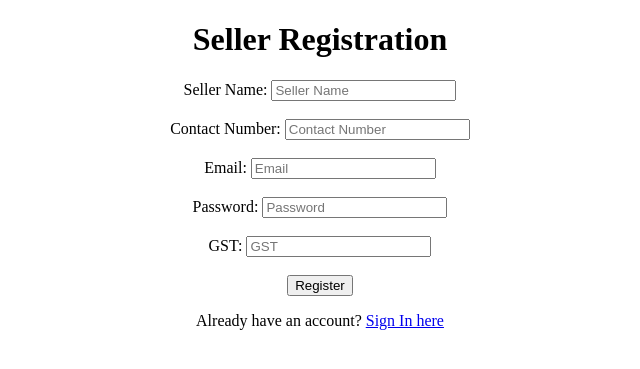
After one commit to OjusSinghal/furno, a Flask app: page /register/seller in a window 1280 px wide. The commit adds this page. Shown: the top 369 px of the page, without its empty margins (320-960 px from the left). Run offline with Flask 2, Linux system fonts and the light colour scheme; parts of the project's set-up code (start-up, migrations or seed data) failed here and were passed over; some libraries are stand-ins or nearby versions.

Commit message:
seller login/register

```diff
--- a/SQL_Queries/createTableQueries.sql
+++ b/SQL_Queries/createTableQueries.sql
@@ -1,3 +1,5 @@
+use furnodb;
+
 create table buyer (
     buyerID char(10) primary key,
     firstName varchar(50) not null,
@@ -154,3 +156,4 @@ create table reviews(
 
 
 show tables;
+select * from seller;
--- a/app.py
+++ b/app.py
@@ -1,3 +1,4 @@
+from doctest import ELLIPSIS_MARKER
 from flask import Flask, appcontext_popped, render_template, request, redirect, url_for, session
 from flask_mysqldb import MySQL
 import MySQLdb.cursors
@@ -56,10 +57,26 @@ def login():
 				return render_template("home.html", message=message)
 			else:
 				message = "Incorrect username/password"
+		else:
+			query = f"select * from seller where userEmailID='{email}' and userPassword='{password}'"
+			cursor.execute(query)
+
+			account = cursor.fetchone()
+
+			if account:
+				session['loggedin'] = True
+				session['id'] = account['sellerID']
+				session['email'] = account['userEmailID']
+
+				message = f"Hello! You are a seller {account['sellerName']}"
+				return render_template("sellerHome.html", message=message)
+			else:
+				message = 'Incorrect username/Password'
 
 	return render_template("login.html", message=message)
 
-@app.route('/registerBuyer', methods=['GET', 'POST'])
+@app.route('/register', methods=['GET', 'POST'])
+@app.route('/register/buyer', methods=['GET', 'POST'])
 def registerBuyer():
 	message = ""
 
@@ -95,10 +112,54 @@ def registerBuyer():
 
 			query = f"insert into buyer values ('{buyerid}', '{firstName}', '{middleName}', '{lastName}', '{dob}', '{gender}', '{contactNumber}', '{email}', '{password}', NULL)"
 
-			cursor.execute(query)
+			try:
+				cursor.execute(query)
+			except MySQLdb._exceptions.OperationalError:
+				message = "You should be at least 15 years old to register!"
+				return render_template('registerBuyer.html', message=message)
 
 			mysql.connection.commit()
 
 			message = "Registration successful!"
 
 	return render_template('registerBuyer.html', message=message)
+
+@app.route('/register/seller', methods=['GET', 'POST'])
+def registerSeller():
+
+	message = ""
+
+	if request.method == 'POST':
+
+		userPassword = request.form['userPassword']
+		userContactNumber = request.form['userContactNumber']
+		userEmailID = request.form['userEmailID']
+		sellerName = request.form['sellerName']
+		gst = request.form['GST']
+
+		cursor = mysql.connection.cursor(MySQLdb.cursors.DictCursor)
+		cursor.execute('select * from seller where userEmailID=%s', (userEmailID, ))
+		exists = cursor.fetchone()
+
+		if exists:
+			message = ""
+		elif not re.match(r'[^@]+@[^@]+\.[^@]+', userEmailID):
+			message = "Enter a valid email!"
+		elif len(userContactNumber) != 10 and userContactNumber.isnumeric():
+			message = "Enter a valid 10 digit contact number"
+		elif gst!="" and len(gst) != 15:
+			message = "Enter a valid 15 digit GST number, leave blank if not available."
+		else:
+			sellerID = miscgens.get_seller_id(sellerName, userContactNumber, userEmailID)
+
+			if gst == "":
+				gst = "NULL"
+
+			query = f"insert into seller values ('{sellerID}', '{userPassword}', '{userContactNumber}', '{userEmailID}', '{sellerName}', {gst})"
+
+			cursor.execute(query)
+			mysql.connection.commit()
+
+			message = "Registration successful!"
+
+	return render_template('registerSeller.html', message=message)
--- a/miscgens.py
+++ b/miscgens.py
@@ -2,3 +2,7 @@ def get_buyer_id(firstName, dob, email, gender):
     buyerID = "b" + firstName[:2] + dob[8:10] + email[:4] + gender
 
     return buyerID.lower()
+
+def get_seller_id(name, contact, email):
+    sellerID = "s" + name[:2] + contact[:2] + email[:5]
+    return sellerID.lower()
--- a/templates/base.html
+++ b/templates/base.html
@@ -4,13 +4,13 @@
     <meta charset="UTF-8">
     <title>Furno</title>
     <link rel = "icon" href = "{{ url_for('static', filename='logo.png')}}">
+    <link rel="stylesheet" href="{{ url_for('static', filename='style.css') }}">
 </head>
 
 <body>
     <header>
-        <h1 class="title-h1">Furno</h1>
+
     </header>
-
     <div class="maincont">
         {% block content %}
         {% endblock %}
--- a/templates/login.html
+++ b/templates/login.html
@@ -21,7 +21,7 @@
         <input type="submit" class="btn" value="Login" required></br>
     </form>
 
-    <p class="bottom">Don't have an account? Register as a <a class="bottom" href="{{url_for('registerBuyer')}}"> buyer</a> or a seller.</p>
+    <p class="bottom">Don't have an account? Register as a <a class="bottom" href="{{url_for('registerBuyer')}}"> buyer</a> or <a class="bottom" href="{{url_for('registerSeller')}}">a seller</a>.</p>
 
 </div>
 {% endblock %}
--- a/templates/registerBuyer.html
+++ b/templates/registerBuyer.html
@@ -21,7 +21,9 @@
         <select id="gender" name="gender" required>
             <option value="M">Male</option>
             <option value="F">Female</option>
-            <option value="T">T</option>
+            <option value="T">Transgender</option>
+            <option value="O">Other</option>
+            <option value="U">Unspecified</option>
         </select><br></br>
 
         <label for="contactNumber">Contact Number:</label>
--- /dev/null
+++ b/templates/registerSeller.html
@@ -0,0 +1,27 @@
+{% extends "base.html" %}
+{% block content %}
+<div align="center">
+    <h1>Seller Registration</h1>
+    <h2>{{ message }}</h2>
+    <form action="{{ url_for('registerSeller')}}" method="post">
+
+        <label for="sellerName">Seller Name:</label>
+        <input id="sellerName" name="sellerName" placeholder="Seller Name" class="textbox" required><br></br>
+
+        <label for="userContactNumber">Contact Number:</label>
+        <input id="userContactNumber" name="userContactNumber" placeholder="Contact Number" class="textbox" required><br></br>
+
+        <label for="userEmailID">Email:</label>
+        <input id="userEmailID" name="userEmailID" placeholder="Email" class="textbox" required><br></br>
+
+        <label for="userPassword">Password:</label>
+        <input id="userPassword" name="userPassword" placeholder="Password" type="password" required><br></br>
+
+        <label for="GST">GST:</label>
+        <input id="GST" name="GST" placeholder="GST" class="="textbox"><br></br>
+
+        <input type="submit" class="btn" value="Register" required><br>
+
+    <p class="bottom">Already have an account? <a class="bottom" href="{{url_for('login')}}"> Sign In here</a></p>
+</div>
+{% endblock %}
--- /dev/null
+++ b/templates/sellerHome.html
@@ -0,0 +1,4 @@
+{% extends "base.html" %}
+{% block content %}
+<h1> {{ message }} </h1>
+{% endblock %}
```
Also changed, not shown: dbmsProject.session.sql (deleted, +0 -22 lines), static/header.png (added), static/nbanner.png (added), static/style.css (added).
